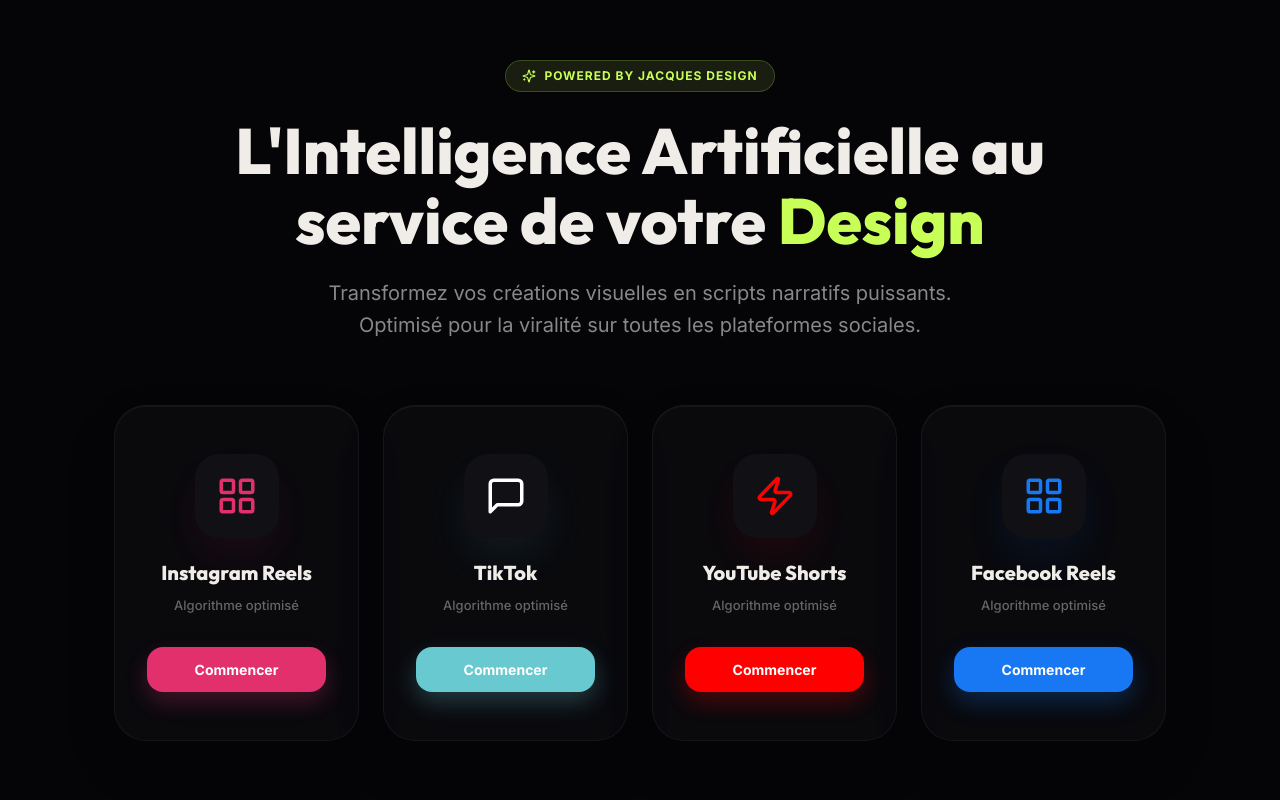
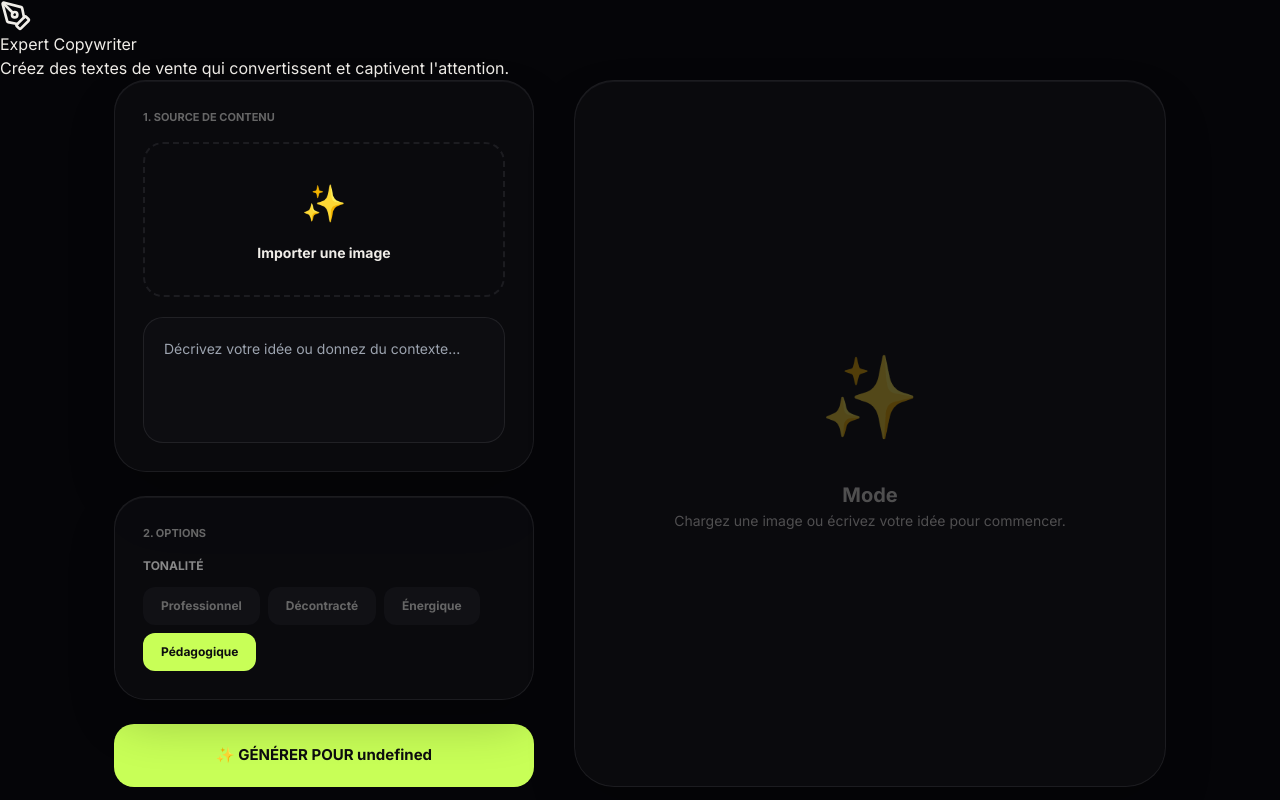
Before and after one commit to jacquesespoir9-wq/script-creator, a React (Vite) app: page /copy in a window 1280 px wide. Before the commit this address led to /. Shown: the top 800 px of the page. Built offline with nearby package versions, Linux system fonts and the light colour scheme.

Commit message:
fix: correct routing and categories for Copywriting and Description pages

```diff
--- a/src/App.jsx
+++ b/src/App.jsx
@@ -16,8 +16,8 @@
           <Route path="/" element={<HomePage />} />
           <Route path="/history" element={<HistoryPage />} />
           <Route path="/motivation" element={<MotivationPage />} />
-          <Route path="/copywriter" element={<CopywriterPage />} />
-          <Route path="/description" element={<DescriptionPage />} />
+          <Route path="/copy" element={<CopywriterPage />} />
+          <Route path="/desc" element={<DescriptionPage />} />
           <Route path="/:platformId" element={<PlatformPage />} />
           <Route path="*" element={<HomePage />} />
         </Routes>
--- a/src/pages/CopywriterPage.jsx
+++ b/src/pages/CopywriterPage.jsx
@@ -16,7 +16,7 @@
           Créez des textes de vente qui convertissent et captivent l'attention.
         </p>
       </div>
-      <ScriptGenerator initialPlatformId="instagram" category="copywriting" />
+      <ScriptGenerator initialPlatformId="copy" />
     </div>
   );
 };
--- a/src/pages/DescriptionPage.jsx
+++ b/src/pages/DescriptionPage.jsx
@@ -16,7 +16,7 @@
           Optimisez vos publications avec des descriptions engageantes et des hashtags pertinents.
         </p>
       </div>
-      <ScriptGenerator initialPlatformId="instagram" category="description" />
+      <ScriptGenerator initialPlatformId="desc" />
     </div>
   );
 };
--- a/src/pages/MotivationPage.jsx
+++ b/src/pages/MotivationPage.jsx
@@ -16,7 +16,7 @@
           Générez des discours inspirants et percutants pour booster votre audience.
         </p>
       </div>
-      <ScriptGenerator initialPlatformId="instagram" category="motivation" />
+      <ScriptGenerator initialPlatformId="motivation" />
     </div>
   );
 };
```
